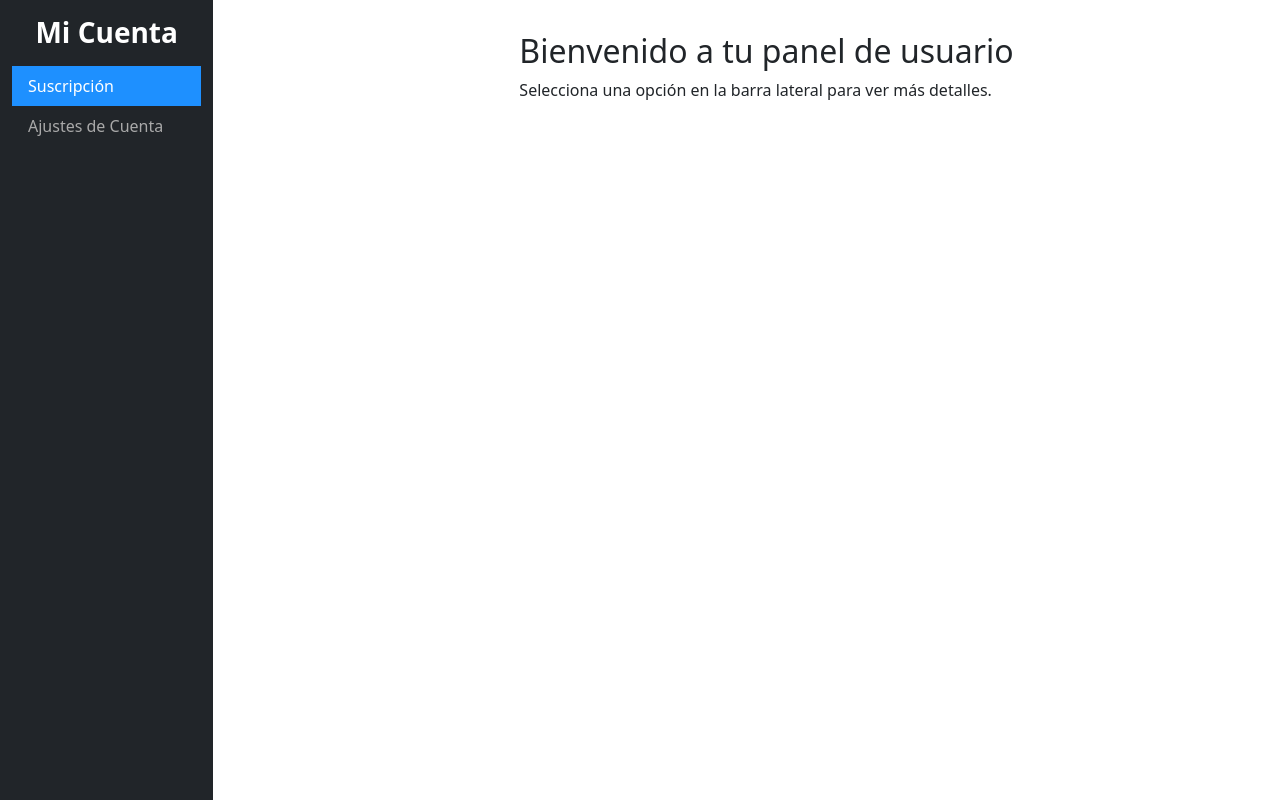
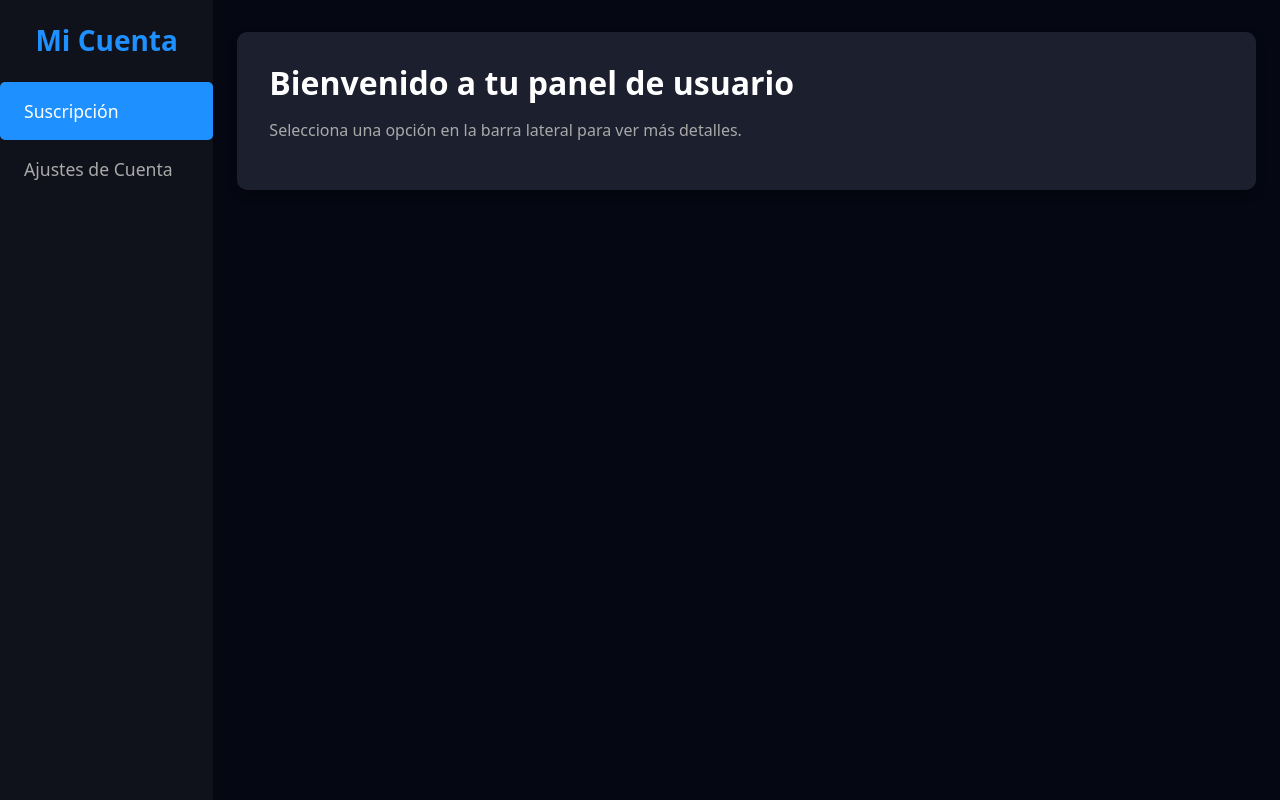
Before and after one commit to dossgreed/doss.github.io, a Flask app: page /user-panel in a window 1280 px wide. Run offline with Flask 3, Linux system fonts and the light colour scheme.

Commit message:
Mejorar estilos del panel de usuario y actualizar título de la página

```diff
--- a/static/css/user_panel.css
+++ b/static/css/user_panel.css
@@ -1,30 +1,58 @@
+/* Estilo general del cuerpo */
+body {
+    background-color: #050713;
+    color: #FFFFFF;
+  }
+
   /* Barra lateral */
   .sidebar {
+    background-color: #10121B;
     height: 100vh;
     position: fixed;
-  color: #ffffff;
+    color: #FFFFFF;
+    padding: 0;
   }
 
   .sidebar h3 {
+    color: #1E90FF;
     font-weight: bold;
-  color: #1e90ff;
   }
 
   .sidebar .nav-link {
-  color: #a9a9a9;
+    color: #A9A9A9;
+    font-size: 1.1rem;
+    padding: 1rem 1.5rem;
+    display: flex;
+    align-items: center;
   }
 
-.sidebar .nav-link.active {
-  color: #ffffff;
-  background-color: #1e90ff;
+  .sidebar .nav-link.active,
+  .sidebar .nav-link:hover {
+    background-color: #1E90FF;
+    color: #FFFFFF;
+    border-radius: 5px;
   }
 
-.sidebar .nav-link:hover {
-  color: #ffffff;
+  /* Área principal de contenido */
+  main {
+    margin-left: 250px; /* Ajuste de espacio para la barra lateral */
+    padding: 2rem;
+    color: #A9A9A9;
   }
 
-/* Contenido principal */
   #main-content {
-  margin-left: 250px;
+    background-color: #1C1F2E;
     padding: 2rem;
+    border-radius: 10px;
+    box-shadow: 0px 4px 10px rgba(0, 0, 0, 0.3);
   }
+
+  .content-title {
+    color: #FFFFFF;
+    font-weight: bold;
+  }
+
+  .content-description {
+    color: #A9A9A9;
+    margin-top: 1rem;
+  }
--- a/templates/user_panel.html
+++ b/templates/user_panel.html
@@ -3,7 +3,7 @@
   <head>
     <meta charset="UTF-8" />
     <meta name="viewport" content="width=device-width, initial-scale=1.0" />
-    <title>Panel de Usuario</title>
+    <title>Panel de Usuario | Tu App de Streaming</title>
     <link
       href="https://cdn.jsdelivr.net/npm/bootstrap@5.2.0/dist/css/bootstrap.min.css"
       rel="stylesheet"
@@ -17,35 +17,31 @@
   <body>
     <div class="container-fluid">
       <div class="row">
-        <nav class="col-md-3 col-lg-2 d-md-block bg-dark sidebar">
-          <div class="position-sticky">
-            <h3 class="text-white text-center my-3">Mi Cuenta</h3>
+        <!-- Barra lateral de navegación -->
+        <nav class="col-md-3 col-lg-2 d-md-block sidebar">
+          <div class="sidebar-sticky">
+            <h3 class="text-center mt-4 mb-4">Mi Cuenta</h3>
             <ul class="nav flex-column">
               <li class="nav-item">
-                <a class="nav-link active" href="#" id="subscription-link"
-                  >Suscripción</a
-                >
+                <a class="nav-link active" href="#">Suscripción</a>
               </li>
               <li class="nav-item">
-                <a class="nav-link" href="#" id="account-settings-link"
-                  >Ajustes de Cuenta</a
-                >
+                <a class="nav-link" href="#">Ajustes de Cuenta</a>
               </li>
             </ul>
           </div>
         </nav>
 
+        <!-- Área principal de contenido -->
         <main class="col-md-9 ms-sm-auto col-lg-10 px-md-4">
           <div id="main-content">
-            <h2>Bienvenido a tu panel de usuario</h2>
-            <p>
+            <h2 class="content-title">Bienvenido a tu panel de usuario</h2>
+            <p class="content-description">
               Selecciona una opción en la barra lateral para ver más detalles.
             </p>
           </div>
         </main>
       </div>
     </div>
-
-    <script src="static/js/user_panel.js"></script>
   </body>
 </html>
```
Lines whose indentation alone changed are shown as unchanged.
